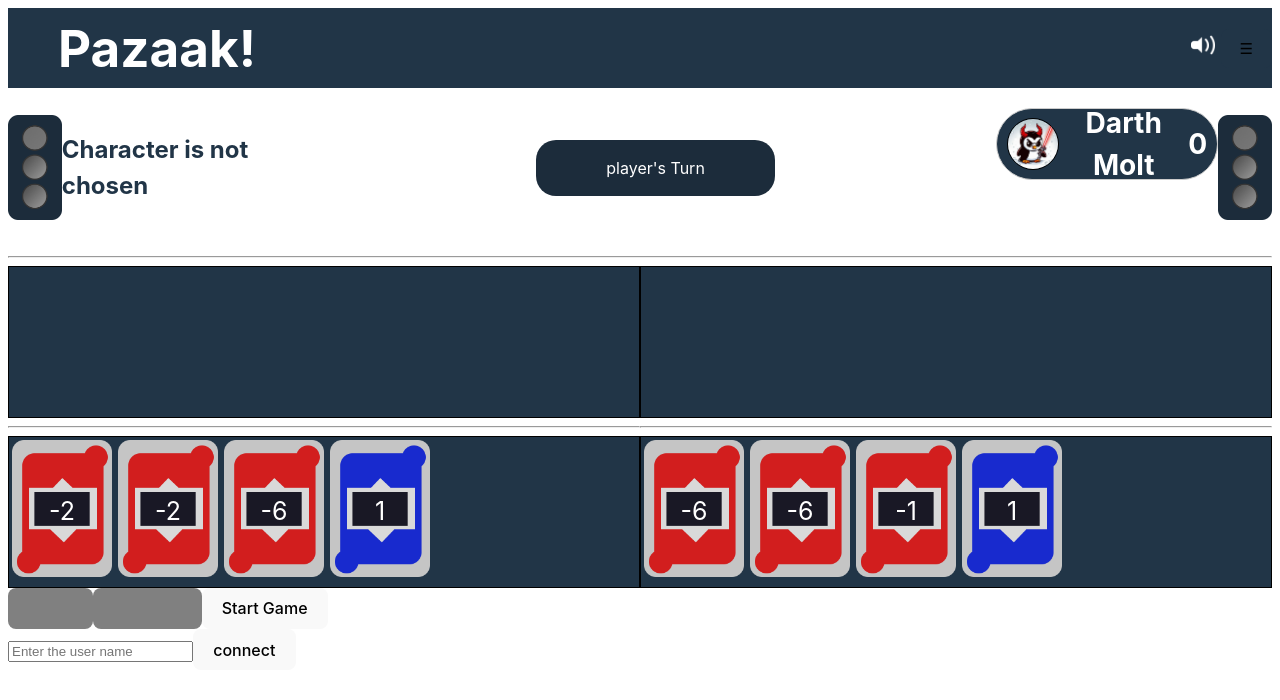
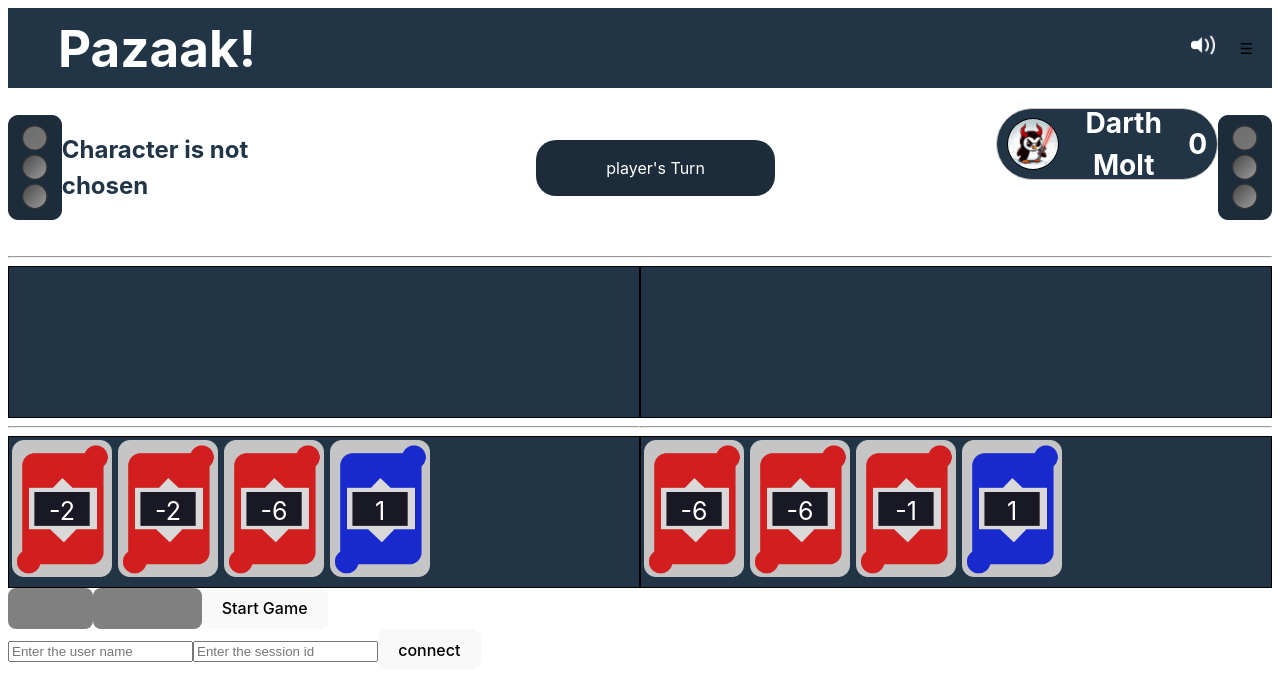
Before and after one commit to abasile1-tech/PazaakPadawan, a React (Vite) app in the folder client/: page /pvp in a window 1280 px wide. Shown: the top 700 px of the page. Built offline with nearby package versions, Linux system fonts and the light colour scheme.

Commit message:
I added a session id input on the front end

```diff
--- a/client/src/components/Chat.tsx
+++ b/client/src/components/Chat.tsx
@@ -19,6 +19,7 @@ const Chat = () => {
     receiverName: '',
     connected: false,
     message: '',
+    sessionID: '',
   });
 
   const handleUserName = (event: { target: HTMLInputElement }) => {
@@ -29,6 +30,16 @@ const Chat = () => {
     const { value } = event.target;
     setUserData({ ...userData, username: value });
   };
+
+  const handleSessionID = (event: { target: HTMLInputElement }) => {
+    if (!event || !event.target) {
+      console.warn('event is null');
+      return;
+    }
+    const { value } = event.target;
+    setUserData({ ...userData, sessionID: value });
+  };
+
   const handleMessage = (event: { target: HTMLInputElement }) => {
     if (!event || !event.target) {
       console.warn('event is null');
@@ -131,6 +142,12 @@ const Chat = () => {
             value={userData.username}
             onChange={handleUserName}
           />
+          <input
+            id="session-id"
+            placeholder="Enter the session id"
+            value={userData.sessionID}
+            onChange={handleSessionID}
+          />
           <button type="button" onClick={registerUser}>
             connect
           </button>
```
